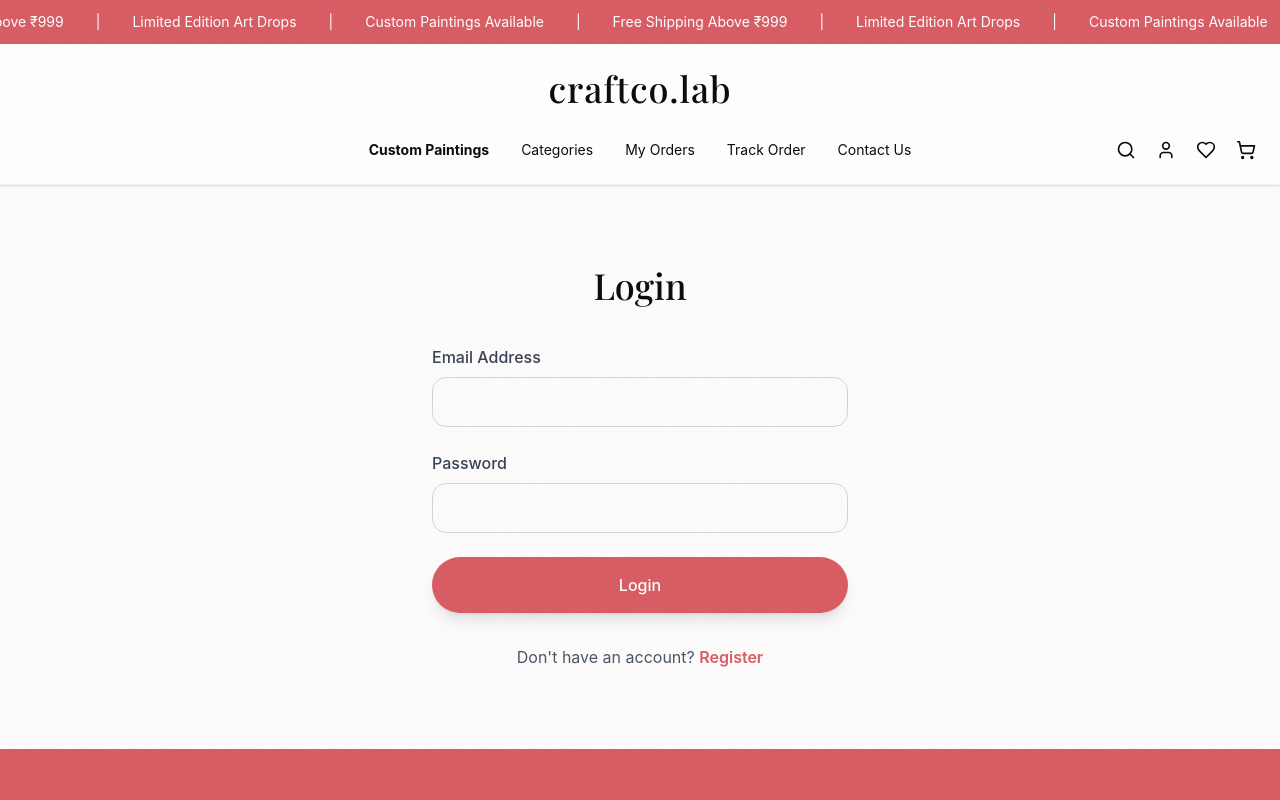
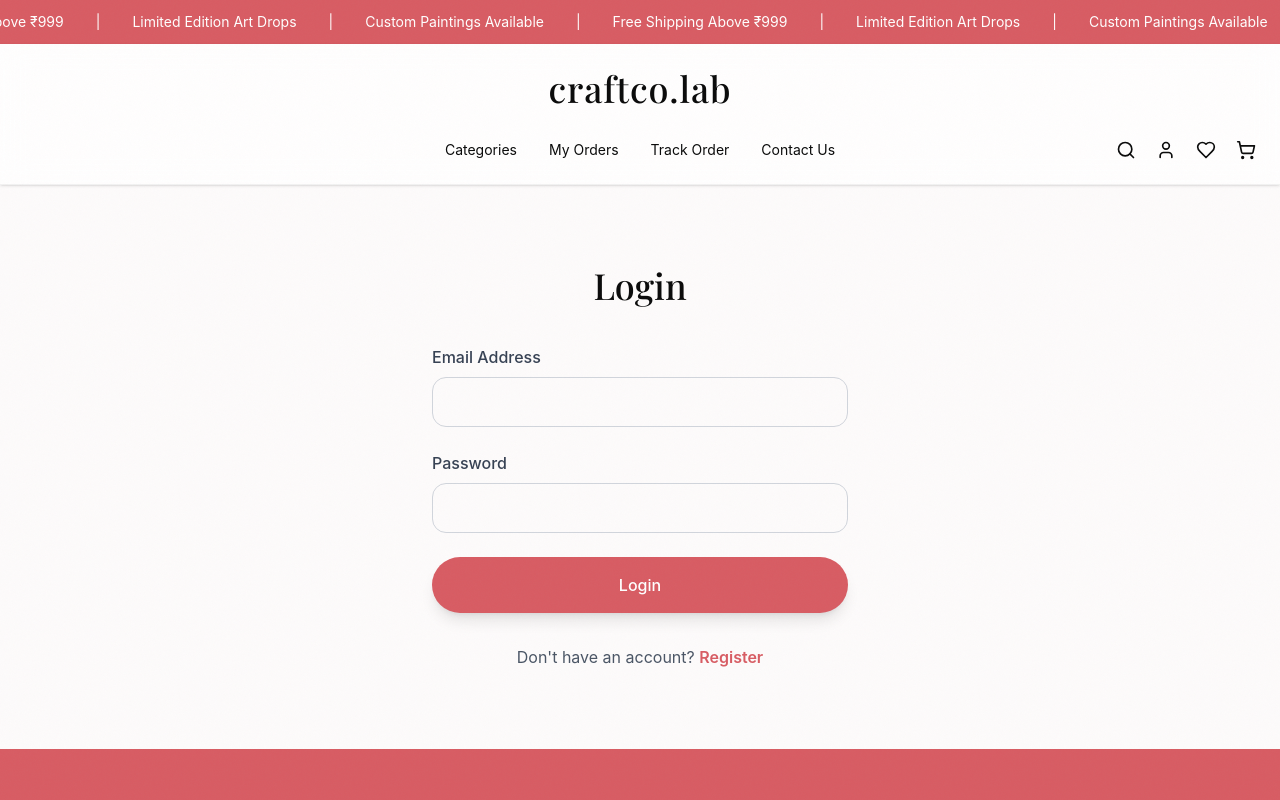
Before and after one commit to codexx-15/craftcoo-lab, a React (Vite) app: page /login in a window 1280 px wide. Shown: the top 800 px of the page. Built offline with nearby package versions, Linux system fonts and the light colour scheme.

Commit message:
Move Custom Paintings entry point from Header to CategoryGrid

```diff
--- a/src/app/components/Header.tsx
+++ b/src/app/components/Header.tsx
@@ -151,11 +151,6 @@ export function Header() {
           <nav>
             <ul className="flex items-center gap-4 lg:gap-8 text-sm">
               <li>
-                <Link to="/custom-paintings" className="hover:text-[#D85C63] transition-colors duration-300 font-bold">
-                  Custom Paintings
-                </Link>
-              </li>
-              <li>
                 <Link to="/category/paintings" className="hover:text-[#D85C63] transition-colors duration-300">
                   Categories
                 </Link>
```
